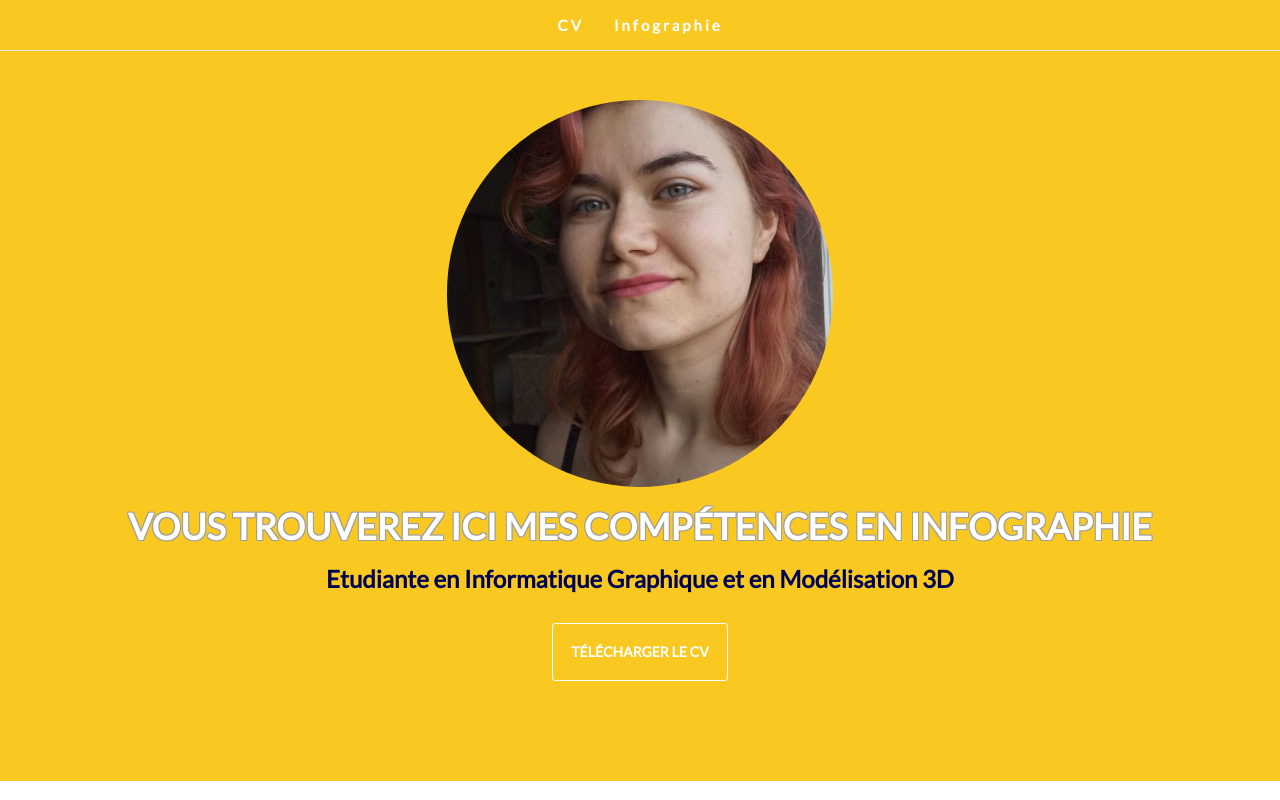
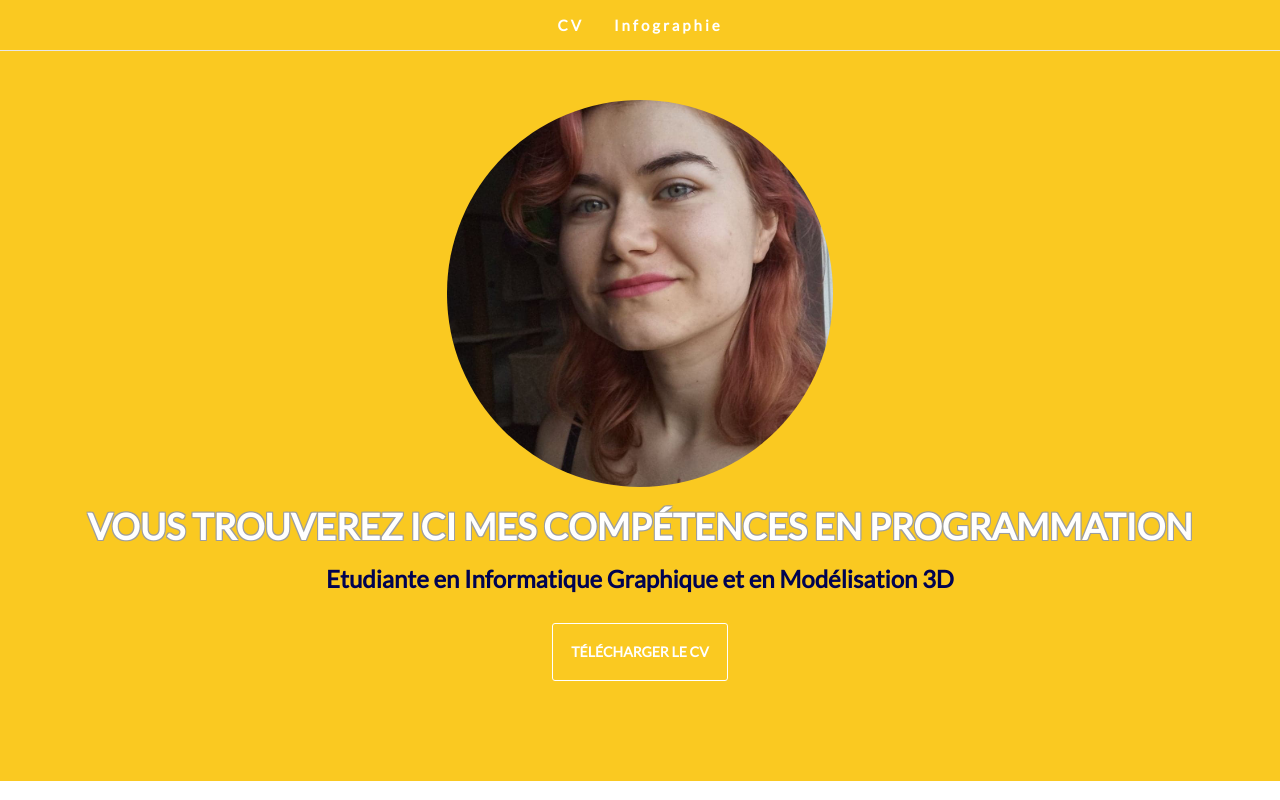
Before and after one commit to Laurine-Redin/programmation, a plain HTML site: page index.html in a window 1280 px wide. Shown: the top 800 px of the page. Drawn offline with nearby package versions, Linux system fonts and the light colour scheme.

Commit message:
Add files via upload

```diff
--- a/index.html
+++ b/index.html
@@ -40,7 +40,7 @@
 			<img src = "images/Profile.jpg" alt = "Laurine" height = "450 %" class = "img-circle">
 		</div>
 		<div class = "heading">
-			<h1>Vous trouverez ici mes compétences en infographie</h1>
+			<h1>Vous trouverez ici mes compétences en programmation</h1>
 			<h3>Etudiante en Informatique Graphique et en Modélisation 3D</h3>
 			<a href = "files/CV-REDIN-Laurine-2020.pdf" class = "button">Télécharger le CV</a>
 		</div>
```
